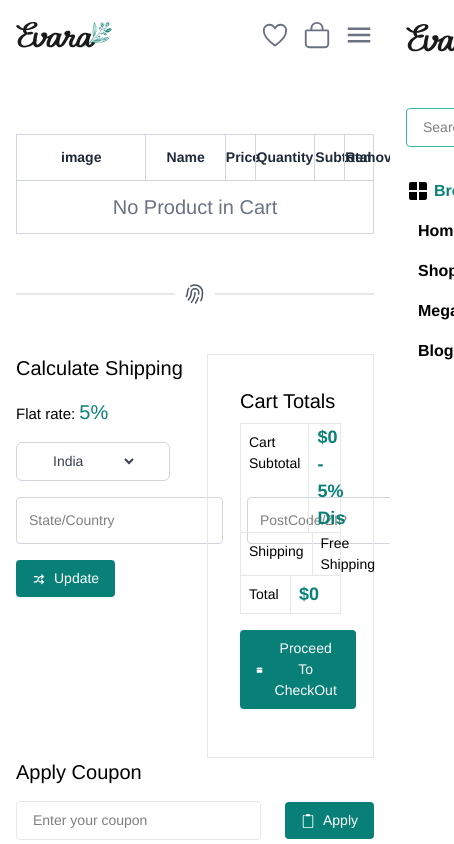
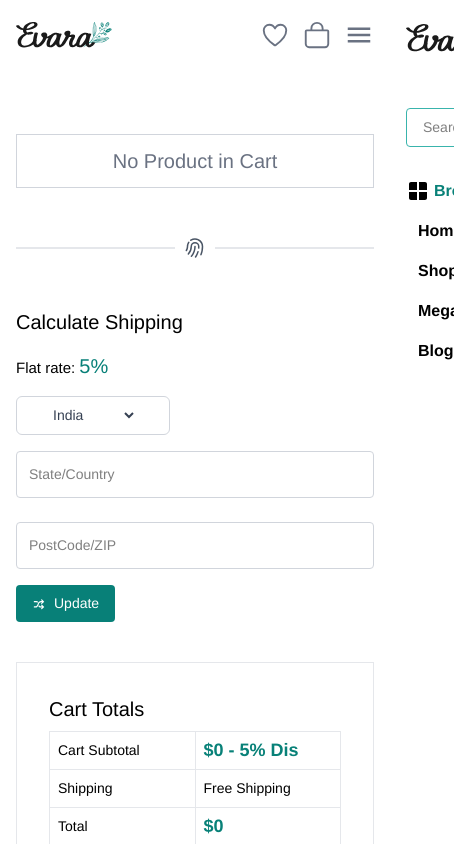
Before and after one commit to Dinesh8882/ee-commerce, a React (Vite) app: page /cart in a window 390 px wide. Shown: the top 844 px of the page, 454 px wide, since content can reach past the window. Built offline with nearby package versions, Linux system fonts and the light colour scheme.

Commit message:
Frontend is completed & responsiveness

```diff
--- a/src/App.jsx
+++ b/src/App.jsx
@@ -19,7 +19,7 @@ function Layout() {
   return (
     <div className="">
       <Navbar />
-      <div className="sm:px-[2rem] px-[1rem] md:px-[6rem]">
+      <div className="sm:px-[2rem] px-[1rem] lg:px-[6rem] md:px-[1rem]">
         <Routes>
           <Route path="/" element={<Home />} />
           <Route path="/wishlist" element={<Wishlist />} />
--- a/src/components/ApplyCoupon.jsx
+++ b/src/components/ApplyCoupon.jsx
@@ -6,12 +6,12 @@ function ApplyCoupan() {
   return (
     <div>
       <div className="coupon ">
-        <h3 className="text-xl">Apply Coupon</h3>
-        <div className="input flex items-center gap-6">
+        <h3 className="text-xl my-4 md:my-0">Apply Coupon</h3>
+        <div className="input flex flex-col md:flex-row  md:items-center md:gap-6">
           <input
             type="text"
             placeholder="Enter your coupon"
-            className="w-3xs px-4 py-2 rounded-sm outline-none border border-gray-200"
+            className="md:w-3xs w-full px-4 py-2 rounded-sm outline-none border border-gray-200"
           />
           <div>
             <SubButton icon={<BsClipboard2 />} btnName="Apply" />
--- a/src/components/Cart.jsx
+++ b/src/components/Cart.jsx
@@ -21,7 +21,7 @@ function Cart() {
         <div className="h-[2px] flex-1 bg-gray-200" />
       </div>
 
-      <div className="grid grid-cols-2 gap-6">
+      <div className="md:grid flex flex-col md:grid-cols-2 gap-6">
         <div className="left">
           <h2 className="text-xl">Calculate Shipping</h2>
           <p className="my-4 text-[15px]">
@@ -33,7 +33,7 @@ function Cart() {
               <option value="Philippines">Philippines</option>
             </select>
           </div>
-          <div className="flex gap-6 my-4">
+          <div className="flex flex-col md:flex-row gap-6 my-4">
             <input
               type="text"
               className="outline-none border border-gray-300 px-3 py-3 rounded-sm flex-1"
--- a/src/components/CartList.jsx
+++ b/src/components/CartList.jsx
@@ -5,22 +5,23 @@ import { toast } from "react-toastify";
 import { useDispatch, useSelector } from "react-redux";
 import { deleteToCart, increaseQuantity } from "../features/cartSlice";
 
+import { products } from "../assets/data";
 function CartList() {
-  const state = useSelector((state) => state.cart);
+  const cart = useSelector((state) => state.cart.cart);
   const dispatch = useDispatch();
   const deleteProduct = (id) => {
-    if (state.cart.some((item) => item.id === id)) {
+    if (cart.some((item) => item.id === id)) {
       dispatch(deleteToCart(id));
       toast.success("Item deleted successfully!");
     }
   };
 
   const increaseProductQuantity = (id, quantity) => {
-    dispatch(increaseQuantity({id, quantity}));
+    dispatch(increaseQuantity({ id, quantity }));
   };
   return (
     <div className="mt-[4rem]">
-      <div className="head_line grid grid-cols-12 ">
+      <div className="head_line hidden md:grid md:grid-cols-12 ">
         <div className=" col-span-7 flex">
           <p className="text-center  px-11 border border-r-0 border-gray-300 py-3 font-bold text-gray-800">
             image
@@ -43,16 +44,15 @@ function CartList() {
         </p>
       </div>
 
-      {state.cart.length > 0 ? (
-        state.cart.map((item, index) => {
-          console.log(item);
+      {cart.length > 0 ? (
+        cart.map((item, index) => {
           return (
             <div
               key={index}
-              className="grid grid-cols-12 border border-t-0 border-gray-300"
+              className={`md:grid md:grid-cols-12 border border-gray-300 flex flex-col md:flex-none gap-3 md:gap-0 ${index === 0 ? "border-t md:border-t-0 border-b-0":"border-b-0"}`}
             >
-              <div className={`col-span-7 flex`}>
-                <div className="py-3 px-6 border-r border-gray-300">
+              <div className={`md:col-span-7 flex flex-col border-b border-gray-300 md:border-0 py-3 md:py-0 items-center  md:flex-row`}>
+                <div className="py-3 px-6 md:border-r border-gray-300">
                   <img
                     src={item.imageUrl.front_img}
                     alt="product"
@@ -66,10 +66,12 @@ function CartList() {
                   {/* <p className="text-gray-600">Maboriosam in a tontos.</p> */}
                 </div>
               </div>
-              <div className="col-span-1 border-x border-r-0 border-gray-300 text-center flex items-center justify-center">
+
+              <div className="md:col-span-1 md:border-x md:border-r-0 border-b border-gray-300 md:border-0 pb-3 md:pb-0 text-center flex items-center justify-center">
                 ${item.price.current}
               </div>
-              <div className="col-span-2 text-center flex items-center justify-center border-x border-r-0 border-gray-300">
+
+              <div className="md:col-span-2 text-center flex items-center border-b md:border-b-0 pb-3 md:pb-3 justify-center md:border-x border-r-0 border-gray-300">
                 <input
                   type="number"
                   value={item.quantity}
@@ -80,20 +82,23 @@ function CartList() {
                   className="border border-gray-300  w-16 outline-none px-2 py-3"
                 />
               </div>
-              <div className="col-span-1 flex items-center justify-center border border-y-0 border-gray-300">
+
+              <div className="md:col-span-1 border-b pb-2 md:border-b-0 flex border-l-0 items-center justify-center border border-y-0 border-gray-300">
                 {item.subTotale}
               </div>
-              <div className="col-span-1 flex items-center justify-center ">
+
+              <div className="md:col-span-1 pb-3 flex items-center justify-center ">
                 <RiDeleteBin6Line
                   onClick={() => deleteProduct(item.id)}
                   className="cursor-pointer active:text-red-800"
                 />
               </div>
+
             </div>
           );
         })
       ) : (
-        <p className="text-center text-gray-500 p-3 text-xl border-x border-b border-gray-300">
+        <p className="text-center text-gray-500 p-3 text-xl border-x border-b border-t md:border-t-0 border-gray-300">
           No Product in Cart
         </p>
       )}
--- a/src/components/Navbar.jsx
+++ b/src/components/Navbar.jsx
@@ -35,9 +35,9 @@ function Navbar() {
               <p className="flex items-center px-3">
                 <LuSmartphone /> (+01) - 2345-2345
               </p>
-              <p className="flex items-center px-3 font-extrabold text-red-600">
-                {/* <IoLocationOutline /> Our location */}
-                Site is Under Proccess
+              <p className="flex items-center px-3">
+                <IoLocationOutline /> Our location
+                {/* Site is Under Proccess */}
               </p>
             </div>
             <div className="right flex gap-3">
--- a/src/components/WishlistItems.jsx
+++ b/src/components/WishlistItems.jsx
@@ -8,6 +8,8 @@ import { toast } from "react-toastify";
 import { useSelector, useDispatch } from "react-redux";
 import { addToCart } from "../features/cartSlice";
 import { deleteToWishList } from "../features/wishlistSlice";
+
+import { products } from "../assets/data";
 
 function WishlistItems() {
   const wishlist = useSelector((state) => state.wishList.wishList);
@@ -33,7 +35,7 @@ function WishlistItems() {
   return (
     <div className="mt-[4rem]">
       <div>
-        <div className="head_line grid grid-cols-12 ">
+        <div className="head_line md:grid md:grid-cols-12 hidden">
           <p className="text-center col-span-6 border border-r-0 border-gray-300 py-3 font-bold text-gray-800">
             Product
           </p>
@@ -58,10 +60,14 @@ function WishlistItems() {
           return (
             <div
               key={index}
-              className="grid grid-cols-12 border border-t-0 border-gray-300"
+              className={`md:grid gap-[.4rem] md:gap-0 flex items-stretch flex-col md:flex-none md:items-stretch md:grid-cols-12 ${
+                index === 0 ? "border-t-1" : "border-t-0"
+              } border  border-gray-300`}
             >
-              <div className={`col-span-6 flex`}>
-                <div className="py-3 px-6 border-r border-gray-300">
+              <div
+                className={`md:col-span-6 flex flex-col items-center border-b-1 w-full md:border-b-0 md:w-none border-gray-300 md:flex-row gap-[0.5rem] md:gap-0`}
+              >
+                <div className="py-3 px-6 md:border-r border-gray-300">
                   <img
                     src={item.imageUrl.front_img}
                     alt="product"
@@ -75,14 +81,16 @@ function WishlistItems() {
                   {/* <p className="text-gray-600">Maboriosam in a tontos.</p> */}
                 </div>
               </div>
-              <div className="col-span-1 border-x border-r-0 border-gray-300 text-center flex items-center justify-center">
+
+              <div className="md:col-span-1 md:border-x md:border-r-0 border-b-1 md:border-b-0 border-gray-300 text-center flex items-center justify-center">
                 ${item.price.current}
               </div>
 
-              <div className="col-span-2 text-center flex items-center justify-center border-x border-r-0 border-gray-300">
+              <div className="md:col-span-2 text-center flex items-center border-b-1 md:border-b-0 justify-center md:border-x md:border-r-0 border-gray-300">
                 <p>In Stock</p>
               </div>
-              <div className="col-span-2 flex items-center justify-center border border-y-0 border-gray-300">
+
+              <div className="md:col-span-2 flex items-center  justify-center py-[1rem] border-b-1 md:border-b-0 border border-y-0 border-gray-300">
                 <div
                   onClick={() => addProductToCart(item)}
                   className={`flex gap-1 items-center justify-center ${
@@ -95,7 +103,8 @@ function WishlistItems() {
                   {inCartList ? "Added" : "Add to cart"}
                 </div>
               </div>
-              <div className="col-span-1 flex items-center justify-center ">
+
+              <div className="md:col-span-1 my-[1rem] flex items-center  justify-center ">
                 <RiDeleteBin6Line
                   onClick={() => deleteProduct(item.id)}
                   className="cursor-pointer active:text-red-800"
@@ -105,7 +114,9 @@ function WishlistItems() {
           );
         })
       ) : (
-        <p className="text-center text-gray-500 p-3 text-xl border-x border-b border-gray-300">
+        <p
+          className={`text-center text-gray-500 p-3 text-xl border-x  border-t md:border-t-0 border-b  border-gray-300`}
+        >
           No Data
         </p>
       )}
```
